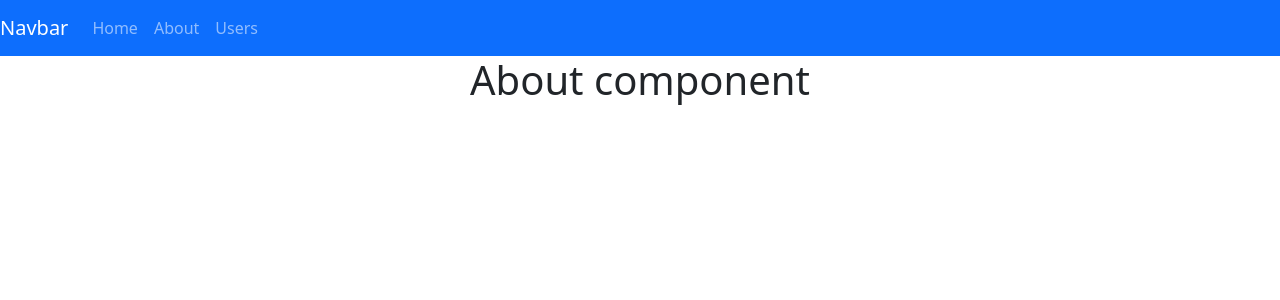
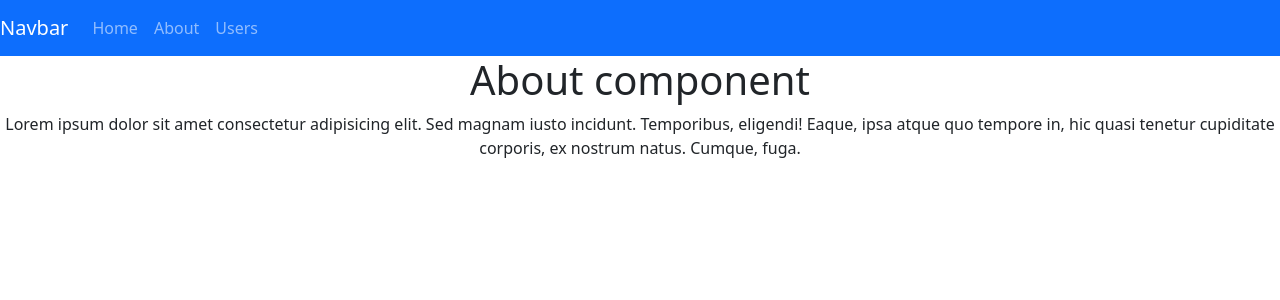
Before and after one commit to smithWEBtek/react-pwa, a React (Create React App) app: page /about in a window 1280 px wide. Shown: the top 300 px of the page. Built offline with nearby package versions, Linux system fonts and the light colour scheme.

Commit message:
Add lorem;

```diff
--- a/src/About.js
+++ b/src/About.js
@@ -5,6 +5,7 @@ export default function About() {
   return (
     <div>
       <h1>About component</h1>
+      <p>Lorem ipsum dolor sit amet consectetur adipisicing elit. Sed magnam iusto incidunt. Temporibus, eligendi! Eaque, ipsa atque quo tempore in, hic quasi tenetur cupiditate corporis, ex nostrum natus. Cumque, fuga.</p>
     </div>
   )
 }
```
